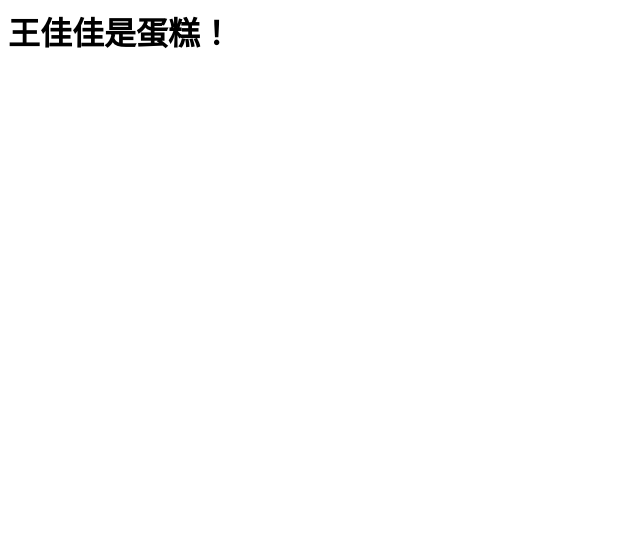
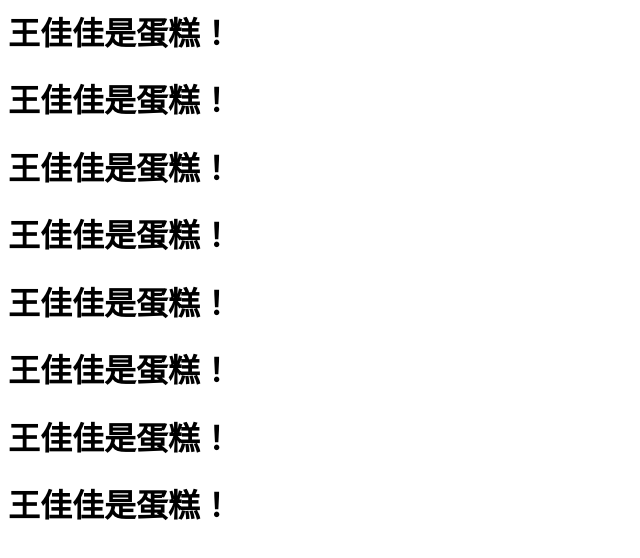
Before and after one commit to xyww1/xyww1.github.io, a plain HTML site: page index.html in a window 1280 px wide. Shown: the whole page, without its empty margins (0-640 px from the left). Drawn offline with Linux system fonts and the light colour scheme.

Commit message:
Update index.html

```diff
--- a/index.html
+++ b/index.html
@@ -1 +1,8 @@
 <h1>王佳佳是蛋糕！</h1>
+<h1>王佳佳是蛋糕！</h1>
+<h1>王佳佳是蛋糕！</h1>
+<h1>王佳佳是蛋糕！</h1>
+<h1>王佳佳是蛋糕！</h1>
+<h1>王佳佳是蛋糕！</h1>
+<h1>王佳佳是蛋糕！</h1>
+<h1>王佳佳是蛋糕！</h1>
```
